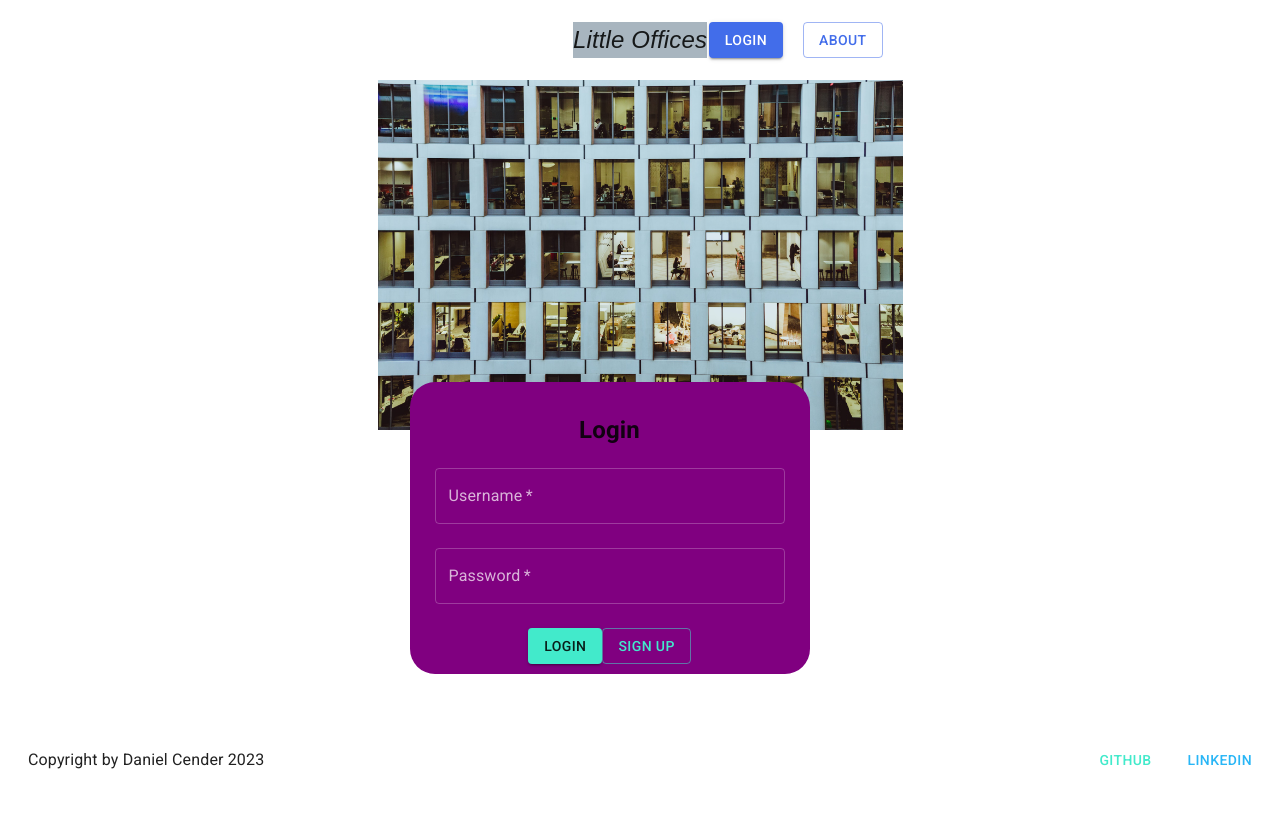
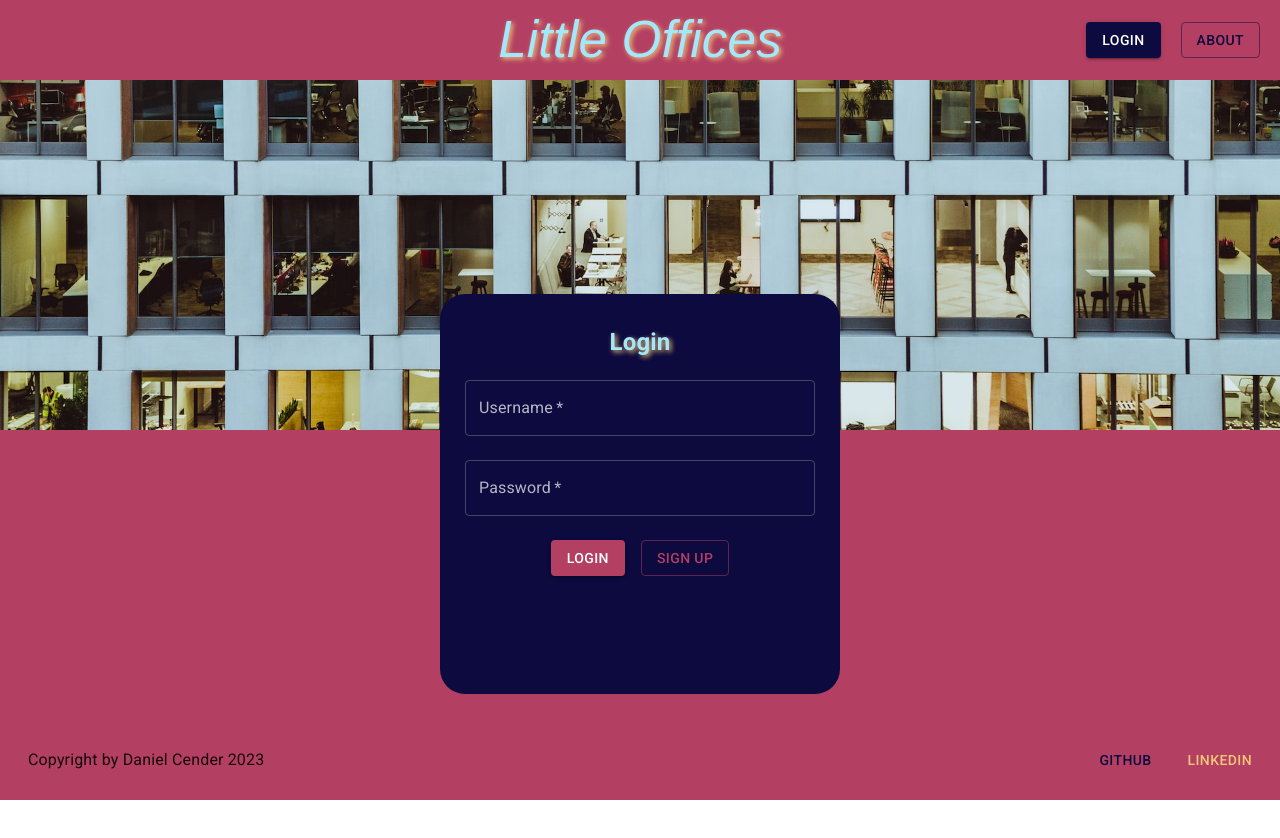
Before and after one commit to DanielCender/GCUCapstoneProject, a React (Vite) app in the folder client/: page / in a window 1280 px wide. Both pictures are taken after a click on the button "LOGIN". Shown: the top 838 px of the page. Before the commit the page ends 800 px from the top, so only its background shows below. Built offline with nearby package versions, Linux system fonts and the light colour scheme.

Commit message:
restyle home, login, and signup

```diff
--- a/client/package.json
+++ b/client/package.json
@@ -14,8 +14,10 @@
     "@emotion/react": "^11.10.6",
     "@emotion/styled": "^11.10.6",
     "@fontsource/roboto": "^4.5.8",
+    "@mui/icons-material": "^5.11.16",
     "@mui/material": "^5.12.1",
     "@mui/styled-engine-sc": "^5.12.0",
+    "@mui/system": "^5.12.1",
     "colyseus.js": "^0.14.13",
     "drei": "^2.2.21",
     "js-cookie": "^3.0.4",
--- a/client/src/MuiTheme.ts
+++ b/client/src/MuiTheme.ts
@@ -1,13 +1,20 @@
 import { createTheme } from '@mui/material/styles'
+import { PALETTE } from './palette'
 
 export const muiTheme = createTheme({
   palette: {
     mode: 'dark',
     primary: {
-      main: '#426dea',
+      main: PALETTE['Russian violet'],
     },
     secondary: {
-      main: '#42eacb',
+      main: PALETTE['Raspberry rose'],
+    },
+    info: {
+      main: PALETTE.Sunset,
+    },
+    error: {
+      main: PALETTE.Bittersweet,
     },
   },
 })
--- a/client/src/components/PageWrapper.tsx
+++ b/client/src/components/PageWrapper.tsx
@@ -1,19 +1,20 @@
+import { FunctionComponent, PropsWithChildren } from 'react'
+import { styled } from '@mui/system'
+import Button from '@mui/material/Button'
+import heroImage from '../assets/dylan-nolte-home-hero.jpg'
+import { useUserContext } from '../state/UserContext'
+import { useNavContext } from '../state/NavContext'
+import { PALETTE } from '../palette'
 
-import { FunctionComponent, PropsWithChildren } from 'react';
-import { styled } from '@mui/system';
-import Button from '@mui/material/Button';
-import heroImage from '../assets/dylan-nolte-home-hero.jpg';
-import { useUserContext } from '../state/UserContext';
-import { useNavContext } from '../state/NavContext';
-
-const headerHeight = 80;
-const footerHeight = 80;
+const headerHeight = 80
+const footerHeight = 80
 
 const PageContainer = styled('div')`
   display: flex;
   flex-direction: column;
   justify-content: flex-start;
   height: 100vh;
+  background-color: ${PALETTE['Raspberry rose']};
 `
 
 const StyledMenuBar = styled('div')`
@@ -26,11 +27,12 @@ const StyledMenuBar = styled('div')`
   }
 `
 
-const HomeTitle = styled('h2')`
+const HomeTitle = styled('h1')`
   font-family: Ariel, sans-serif;
   font-weight: 400;
   font-style: italic;
-  background-color: #a8b5bf;
+  color: ${PALETTE['Non Photo blue']};
+  text-shadow: 2px 2px 5px ${PALETTE['Sunset']};
 `
 
 const StyledButtonGroup = styled('div')`
@@ -41,22 +43,21 @@ const StyledButtonGroup = styled('div')`
 
 const HeaderButton = styled(Button)`
   margin-right: 20px;
-`;
+`
 
 const PageContents = styled('div')`
   height: calc(100% - ${headerHeight + footerHeight}px);
   display: flex;
   justify-content: flex-start;
   flex-direction: column;
-`;
+`
 
 const HeroImage = styled('img')`
   width: 100%;
   max-width: 100%;
   height: 350px;
   object-fit: cover;
-`;
-
+`
 
 const Footer = styled('footer')`
   height: ${footerHeight}px;
@@ -68,11 +69,11 @@ const Footer = styled('footer')`
   flex-direction: row;
   justify-content: space-between;
   align-items: center;
-`;
+`
 
 const PageWrapper: FunctionComponent<PropsWithChildren> = ({ children }) => {
-    const { authenticated } = useUserContext();
-    const { setCurrentPage } = useNavContext();
+  const { authenticated } = useUserContext()
+  const { setCurrentPage } = useNavContext()
   return (
     <PageContainer>
       <StyledMenuBar>
@@ -80,29 +81,47 @@ const PageWrapper: FunctionComponent<PropsWithChildren> = ({ children }) => {
         <HomeTitle>Little Offices</HomeTitle>
         <StyledButtonGroup>
           {!authenticated ? (
-                <HeaderButton variant="contained" onClick={() => setCurrentPage('login')}>Login</HeaderButton>
-            ): (
-                <HeaderButton variant="contained" onClick={() => {
+            <HeaderButton variant="contained" onClick={() => setCurrentPage('login')}>
+              Login
+            </HeaderButton>
+          ) : (
+            <HeaderButton
+              variant="contained"
+              onClick={() => {
                 // todo: Add logout call to Heroku server
                 setCurrentPage('home')
-                }}>Logout</HeaderButton>
+              }}
+            >
+              Logout
+            </HeaderButton>
           )}
-            <HeaderButton variant="outlined" href="https://github.com/DanielCender/GCUCapstoneProject">About</HeaderButton>
+          <HeaderButton
+            variant="outlined"
+            href="https://github.com/DanielCender/GCUCapstoneProject"
+          >
+            About
+          </HeaderButton>
         </StyledButtonGroup>
       </StyledMenuBar>
       <PageContents>
-        <HeroImage src={heroImage} alt="Office Hero Image; Photo by Dylan Nolte on Unsplash"/>
+        <HeroImage src={heroImage} alt="Office Hero Image; Photo by Dylan Nolte on Unsplash" />
         {children}
       </PageContents>
       <Footer>
-          <div style={{ marginLeft: '28px'}}>Copyright by Daniel Cender {new Date().getFullYear()}</div>
+        <div style={{ marginLeft: '28px' }}>
+          Copyright by Daniel Cender {new Date().getFullYear()}
+        </div>
         <div>
-            <HeaderButton href="https://github.com/DanielCender" color="secondary">GitHub</HeaderButton>
-            <HeaderButton href="https://www.linkedin.com/in/daniel-cender-887871142/" color="info">LinkedIn</HeaderButton>
+          <HeaderButton href="https://github.com/DanielCender" color="primary">
+            GitHub
+          </HeaderButton>
+          <HeaderButton href="https://www.linkedin.com/in/daniel-cender-887871142/" color="info">
+            LinkedIn
+          </HeaderButton>
         </div>
       </Footer>
     </PageContainer>
   )
 }
 
-export { PageWrapper };
+export { PageWrapper }
--- a/client/src/pages/Login.tsx
+++ b/client/src/pages/Login.tsx
@@ -1,34 +1,54 @@
-import { useState } from 'react';
-import { PageWrapper } from '../components/PageWrapper';
-import { styled } from '@mui/system';
-import Button from '@mui/material/Button';
-import Alert from '@mui/material/Alert';
-import AlertTitle from '@mui/material/AlertTitle';
-import TextField from '@mui/material/TextField';
-import { useNavContext } from '../state/NavContext';
-import { Row } from '../components/display/Row';
+import { useState } from 'react'
+import { styled } from '@mui/system'
+import Button from '@mui/material/Button'
+import Alert from '@mui/material/Alert'
+import AlertTitle from '@mui/material/AlertTitle'
+import TextField from '@mui/material/TextField'
+import Stack from '@mui/material/Stack'
+import { PageWrapper } from '../components/PageWrapper'
+import { useNavContext } from '../state/NavContext'
+import { PALETTE } from '../palette'
 
-const formHeight = 400;
+const formHeight = 400
+
+const FormContainer = styled('div')`
+  display: flex;
+  justify-content: center;
+  align-items: center;
+  width: 100vw;
+`
 
 const FormModal = styled('div')`
   position: relative;
   width: 400px;
-    height: 350px;
+  height: 400px;
   top: calc(50% - ${formHeight}px);
   margin-left: auto;
   margin-right: auto;
   padding: 10px 25px;
-    background-color: purple;
+  background-color: ${(props: any) => props.theme.palette.primary.main};
   border-radius: 25px;
   margin: 2rem 2rem;
 `
 
+const LoginHeader = styled('h2')`
+  font-family: Roboto, sans-serif;
+  color: ${PALETTE['Non Photo blue']};
+  text-shadow: 2px 2px 5px ${PALETTE['Sunset']};
+`
+
+const ButtonRow = styled(Stack)`
+  display: flex;
+  flex-direction: row;
+  justify-content: center;
+`
+
 export const Login = () => {
-    const { setCurrentPage } = useNavContext();
+  const { setCurrentPage } = useNavContext()
 
-    const [username, setUsername] = useState<string>("")
-    const [password, setPassword] = useState<string>("")
-    const [error, setError] = useState<string | null>(null);
+  const [username, setUsername] = useState<string>('')
+  const [password, setPassword] = useState<string>('')
+  const [error, setError] = useState<string | null>(null)
 
   const handleSubmit = async (event: React.FormEvent) => {
     event.preventDefault()
@@ -36,48 +56,47 @@ export const Login = () => {
 
     if (username == '') {
       setError('Username must be set')
-            return;
+      return
     }
     if (password == '') {
       setError('Must input password')
-            return;
+      return
     }
 
     const data = {
       username,
       password,
-        };
-
+    }
 
     try {
-            console.log('source: ', import.meta.env.VITE_LITTLE_OFFICES_SERVER_URL)
       const response = await fetch(`${import.meta.env.VITE_LITTLE_OFFICES_SERVER_URL}/login`, {
-              method: "POST",
+        method: 'POST',
         headers: {
-                "Content-Type": "application/json",
+          'Content-Type': 'application/json',
         },
         body: JSON.stringify(data),
-            });
+      })
 
-            const result = await response.json();
+      const result = await response.json()
 
-            if(response.status !== 200) {
+      if (response.status !== 200) {
         setError(result.message)
-                return;
+        return
       }
 
-            console.log("Response:", result);
-            setCurrentPage('worldselect');
+      console.log('Response:', result)
+      setCurrentPage('worldselect')
     } catch (error) {
-            console.error("Error:", error);
+      console.error('Error:', error)
     }
   }
 
   return (
     <PageWrapper>
+      <FormContainer>
         <FormModal>
           <form autoComplete="off" onSubmit={handleSubmit}>
-            <h2>Login</h2>
+            <LoginHeader>Login</LoginHeader>
             <TextField
               label="Username"
               onChange={(e: any) => setUsername(e.target.value)}
@@ -85,7 +104,7 @@ export const Login = () => {
               variant="outlined"
               color="secondary"
               type="text"
-                    sx={{mb: 3}}
+              sx={{ mb: 3 }}
               fullWidth
               value={username}
             />
@@ -98,7 +117,7 @@ export const Login = () => {
               type="password"
               value={password}
               fullWidth
-                    sx={{mb: 3}}
+              sx={{ mb: 3 }}
             />
             {error && (
               <Alert severity="error">
@@ -106,16 +125,24 @@ export const Login = () => {
                 {error}
               </Alert>
             )}
-                 <Row>
-                 <Button variant="contained" color="secondary" type="submit">Login</Button>
-                 </Row>
-                 <Row>
-                 <Button variant="outlined" color="secondary" type="button" onClick={() => {
-                     setCurrentPage('signup');
-                    }}>Sign Up</Button>
-                    </Row>
+            <ButtonRow spacing={2} direction="row">
+              <Button variant="contained" color="secondary" type="submit">
+                Login
+              </Button>
+              <Button
+                variant="outlined"
+                color="secondary"
+                type="button"
+                onClick={() => {
+                  setCurrentPage('signup')
+                }}
+              >
+                Sign Up
+              </Button>
+            </ButtonRow>
           </form>
         </FormModal>
+      </FormContainer>
     </PageWrapper>
   )
 }
--- a/client/src/pages/Signup.tsx
+++ b/client/src/pages/Signup.tsx
@@ -1,34 +1,55 @@
-import { useState } from 'react';
-import { PageWrapper } from '../components/PageWrapper';
-import { styled } from '@mui/system';
-import Button from '@mui/material/Button';
-import Alert from '@mui/material/Alert';
-import AlertTitle from '@mui/material/AlertTitle';
-import TextField from '@mui/material/TextField';
-import { useNavContext } from '../state/NavContext';
+import { useState } from 'react'
+import { PageWrapper } from '../components/PageWrapper'
+import { styled } from '@mui/system'
+import Button from '@mui/material/Button'
+import Alert from '@mui/material/Alert'
+import AlertTitle from '@mui/material/AlertTitle'
+import TextField from '@mui/material/TextField'
+import Stack from '@mui/material/Stack'
+import { useNavContext } from '../state/NavContext'
+import { PALETTE } from '../palette'
 
-const formHeight = 400;
+const formHeight = 400
+
+const FormContainer = styled('div')`
+  display: flex;
+  justify-content: center;
+  align-items: center;
+  width: 100vw;
+`
 
 const FormModal = styled('div')`
   position: relative;
   width: 400px;
-    height: 350px;
+  height: 400px;
   top: calc(50% - ${formHeight}px);
   margin-left: auto;
   margin-right: auto;
   padding: 10px 25px;
-    background-color: purple;
+  background-color: ${(props: any) => props.theme.palette.primary.main};
   border-radius: 25px;
   margin: 2rem 2rem;
 `
 
+const LoginHeader = styled('h2')`
+  font-family: Roboto, sans-serif;
+  color: ${PALETTE['Non Photo blue']};
+  text-shadow: 2px 2px 5px ${PALETTE['Sunset']};
+`
+
+const ButtonRow = styled(Stack)`
+  display: flex;
+  flex-direction: row;
+  justify-content: center;
+`
+
 export const Signup = () => {
-    const { setCurrentPage } = useNavContext();
+  const { setCurrentPage } = useNavContext()
 
-    const [username, setUsername] = useState<string>("")
-    const [password, setPassword] = useState<string>("")
-    const [passwordConfirmation, setPasswordConfirmation] = useState<string>("")
-    const [error, setError] = useState<string | null>(null);
+  const [username, setUsername] = useState<string>('')
+  const [password, setPassword] = useState<string>('')
+  const [passwordConfirmation, setPasswordConfirmation] = useState<string>('')
+  const [error, setError] = useState<string | null>(null)
 
   const handleSubmit = async (event: React.FormEvent) => {
     event.preventDefault()
@@ -36,53 +57,53 @@ export const Signup = () => {
 
     if (username == '') {
       setError('Username must be set')
-            return;
+      return
     }
     if (password == '') {
       setError('Must input password')
-            return;
+      return
     }
 
-        if(password !== passwordConfirmation) {
+    if (password !== passwordConfirmation) {
       setError('Password and confirmation must match!')
-            return;
+      return
     }
 
     const data = {
       username,
       password,
-        };
-
+    }
 
     try {
       const response = await fetch(`${import.meta.env.VITE_LITTLE_OFFICES_SERVER_URL}/signup`, {
-              method: "POST",
+        method: 'POST',
         headers: {
-                "Content-Type": "application/json",
+          'Content-Type': 'application/json',
         },
         body: JSON.stringify(data),
-            });
+      })
 
-            const result = await response.json();
+      const result = await response.json()
 
-            if(response.status !== 200) {
+      if (response.status !== 200) {
         setError(result.message)
-                return;
+        return
       }
 
-            console.log("Response:", result);
-            alert('Redirecting to sign in page');
-            setCurrentPage('login');
+      console.log('Response:', result)
+      alert('Redirecting to sign in page')
+      setCurrentPage('login')
     } catch (error) {
-            console.error("Error:", error);
+      console.error('Error:', error)
     }
   }
 
   return (
     <PageWrapper>
+      <FormContainer>
         <FormModal>
           <form autoComplete="off" onSubmit={handleSubmit}>
-            <h2>Sign Up</h2>
+            <LoginHeader>Sign Up</LoginHeader>
             <TextField
               label="Username"
               onChange={(e: any) => setUsername(e.target.value)}
@@ -90,7 +111,7 @@ export const Signup = () => {
               variant="outlined"
               color="secondary"
               type="text"
-                    sx={{mb: 3}}
+              sx={{ mb: 3 }}
               fullWidth
               value={username}
             />
@@ -103,7 +124,7 @@ export const Signup = () => {
               type="password"
               value={password}
               fullWidth
-                    sx={{mb: 3}}
+              sx={{ mb: 3 }}
             />
             <TextField
               label="Confirm Password"
@@ -114,7 +135,7 @@ export const Signup = () => {
               type="password"
               value={passwordConfirmation}
               fullWidth
-                    sx={{mb: 3}}
+              sx={{ mb: 3 }}
             />
             {error && (
               <Alert severity="error">
@@ -122,9 +143,23 @@ export const Signup = () => {
                 {error}
               </Alert>
             )}
-                 <Button variant="contained" color="secondary" type="submit">Register</Button>
+            <ButtonRow spacing={2} direction="row">
+              <Button
+                variant="outlined"
+                color="secondary"
+                onClick={() => {
+                  setCurrentPage('login')
+                }}
+              >
+                Back to Login
+              </Button>
+              <Button variant="contained" color="secondary" type="submit">
+                Register
+              </Button>
+            </ButtonRow>
           </form>
         </FormModal>
+      </FormContainer>
     </PageWrapper>
   )
 }
--- /dev/null
+++ b/client/src/palette.ts
@@ -0,0 +1,13 @@
+export const PALETTE: {
+  'Russian violet': string
+  'Non Photo blue': string
+  'Raspberry rose': string
+  Bittersweet: string
+  Sunset: string
+} = {
+  'Russian violet': '#0c0a3e',
+  'Non Photo blue': '#a3e7fc',
+  'Raspberry rose': '#b33f62',
+  Bittersweet: '#f9564f',
+  Sunset: '#f3c677',
+}
--- a/client/tsconfig.json
+++ b/client/tsconfig.json
@@ -17,8 +17,8 @@
     "strict": true,
     "noUnusedLocals": true,
     "noUnusedParameters": true,
-    "noFallthroughCasesInSwitch": true,
+    "noFallthroughCasesInSwitch": true
   },
   "include": ["src"],
-  "references": [{ "path": "./tsconfig.node.json" }],
+  "references": [{ "path": "./tsconfig.node.json" }]
 }
```
Also changed, not shown: client/src/pages/Home.tsx (+18 -7 lines), client/.eslintrc.cjs, 1 other file (tests, documents, lock files or other folders). Lines whose indentation alone changed are shown as unchanged.
